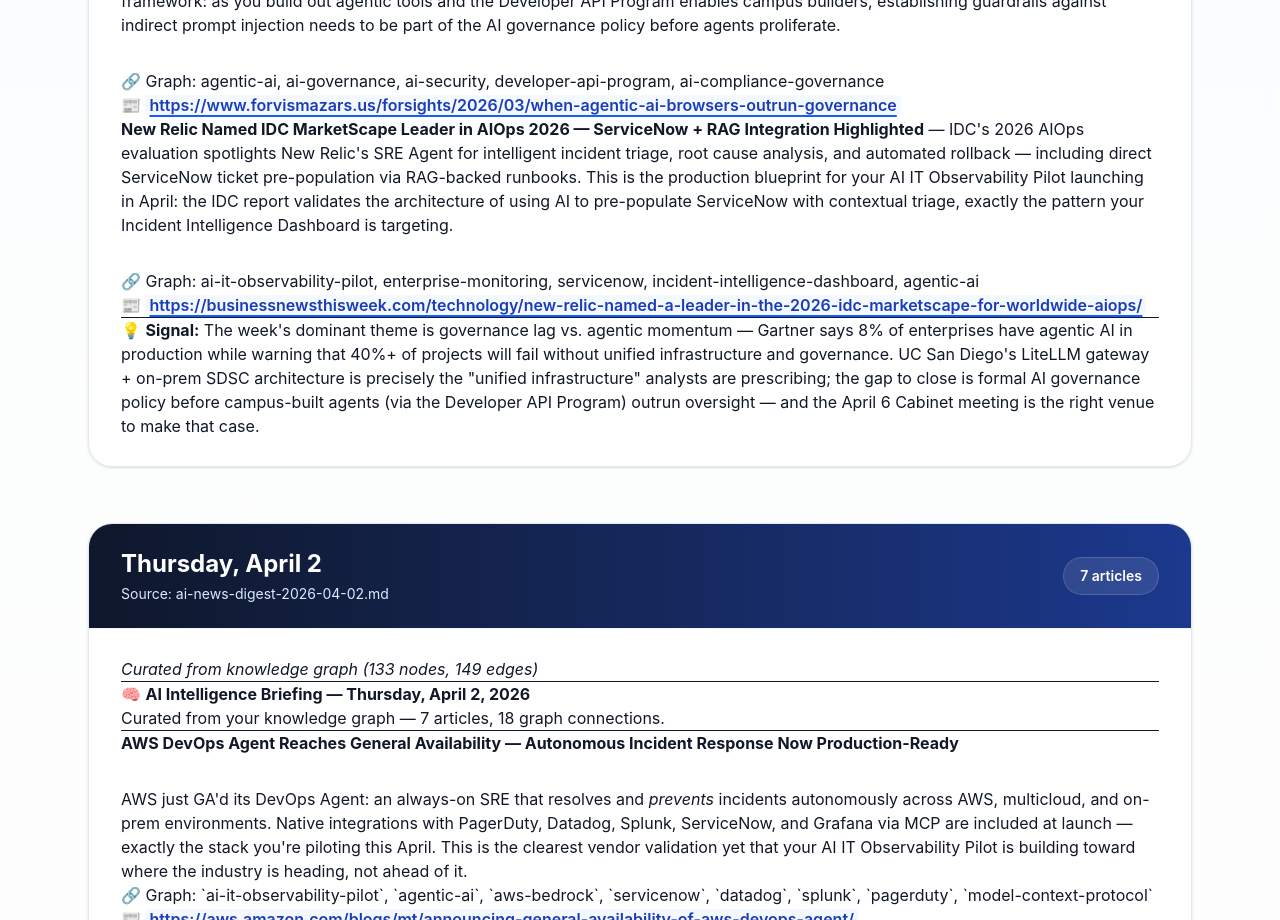
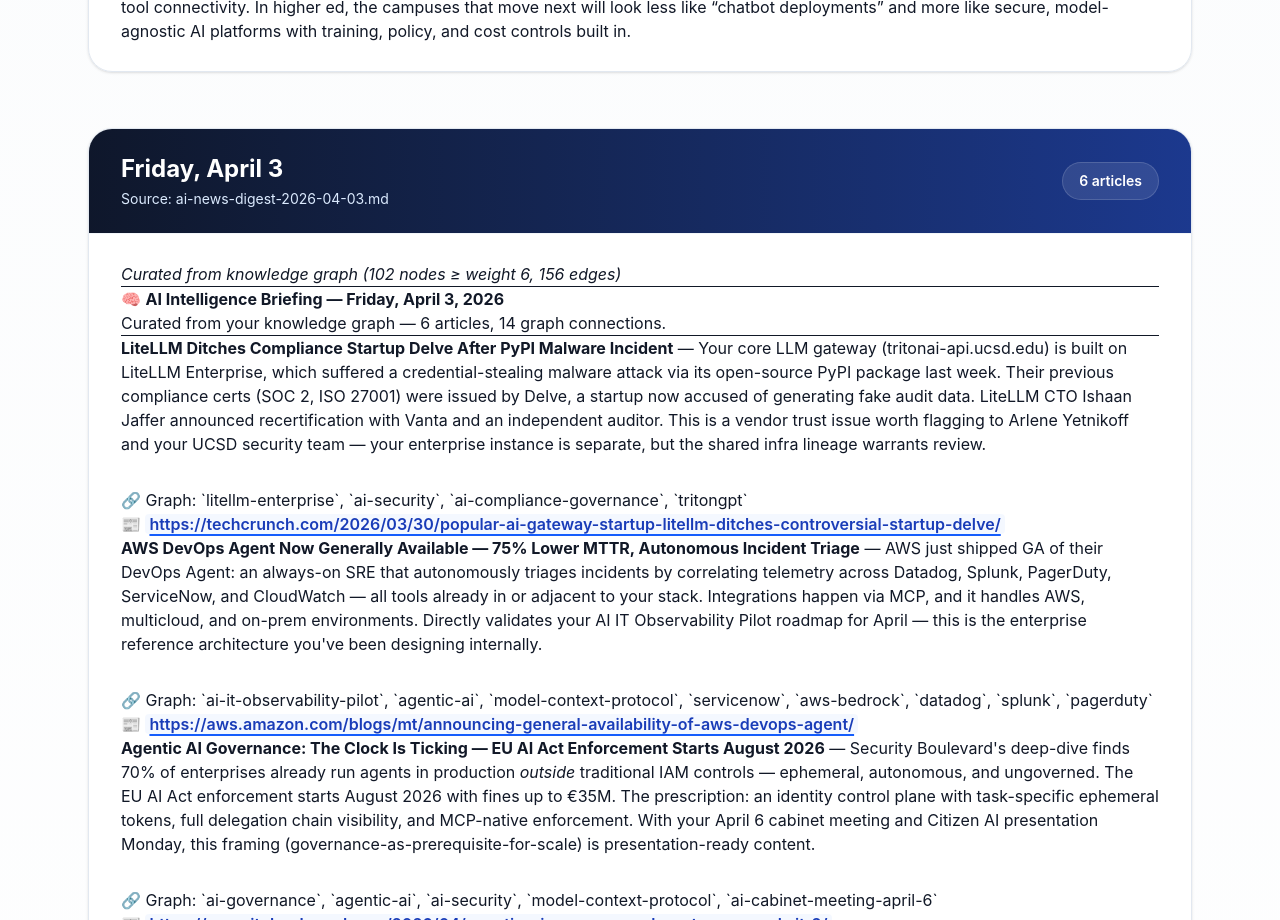
Before and after one commit to bpollak/brettpollak-website, a Next.js app: page /ai-digest in a window 1280 px wide. Shown: the part 1880-2800 px from the top of the page. Built offline with nearby package versions, Linux system fonts and the light colour scheme.

Commit message:
Show newest AI digest days first

```diff
--- a/app/ai-digest/page.tsx
+++ b/app/ai-digest/page.tsx
@@ -27,6 +27,7 @@ export const metadata: Metadata = {
 
 export default function AiDigestPage() {
   const { weekLabel, publishedThrough, digestCount, headlineCount, days } = weeklyAiDigestData;
+  const daysNewestFirst = [...days].sort((a, b) => b.isoDate.localeCompare(a.isoDate));
 
   return (
     <main className="min-h-screen bg-gradient-to-b from-slate-50 via-white to-blue-50/40" id="main-content">
@@ -63,7 +64,7 @@ export default function AiDigestPage() {
 
       <section className="max-w-6xl mx-auto px-6 pb-24">
         <div className="space-y-12 md:space-y-14">
-          {days.map((day) => (
+          {daysNewestFirst.map((day) => (
             <article
               key={day.isoDate}
               className="rounded-3xl border border-slate-200 bg-white/95 shadow-sm overflow-hidden"
```
